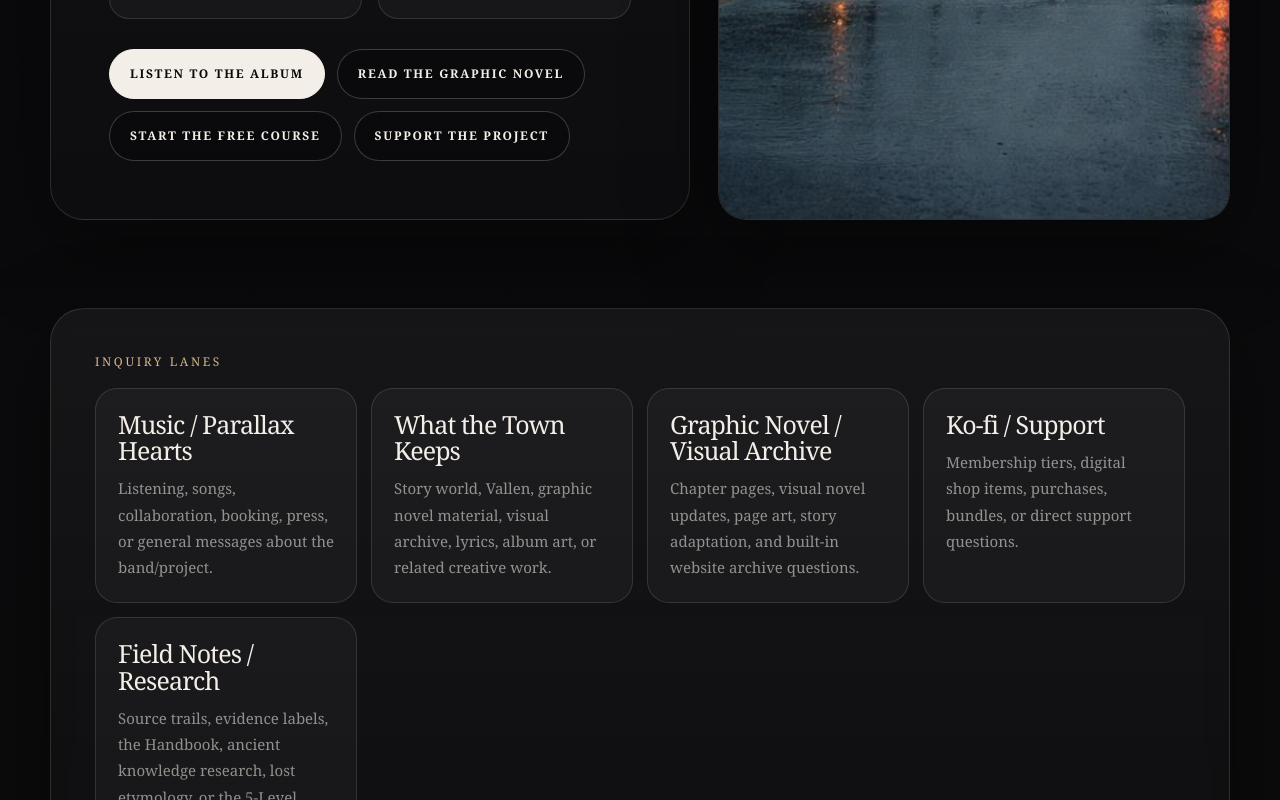
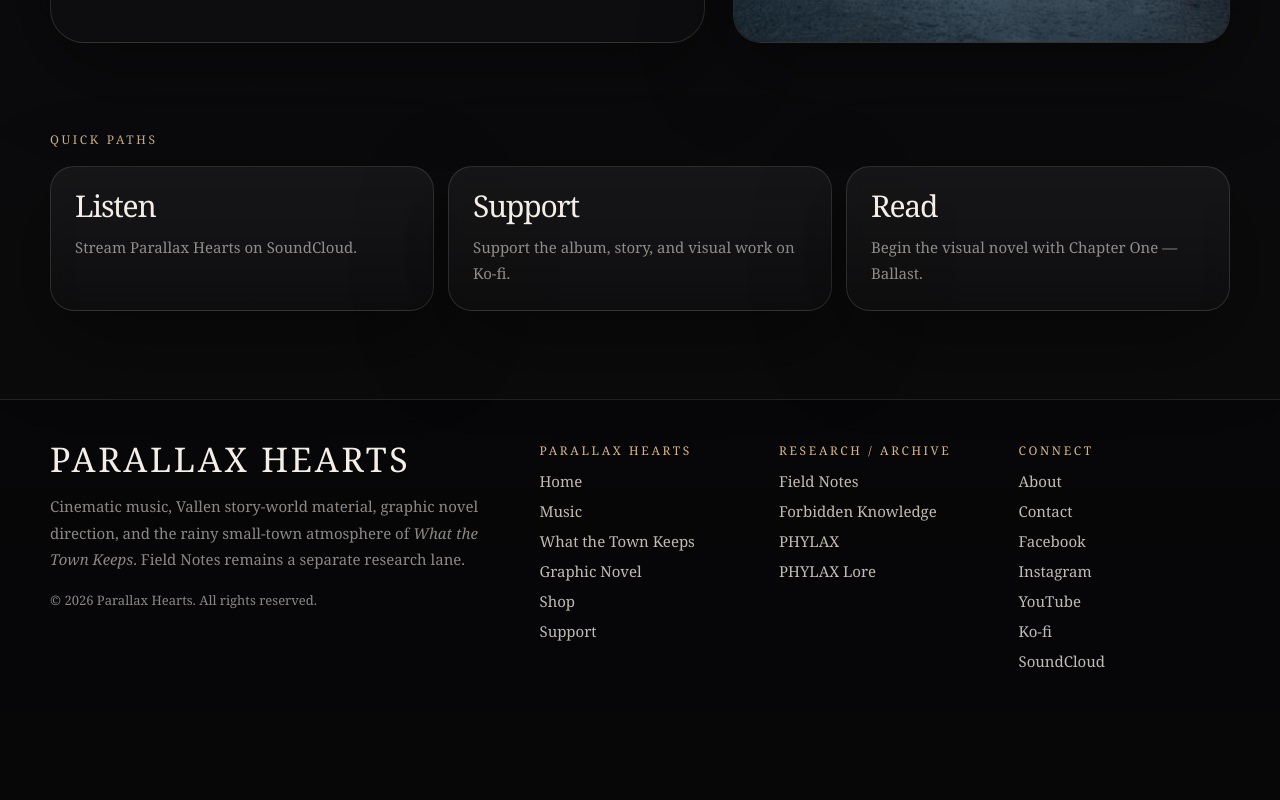
Before and after one commit to chthomps4/parallaxhearts-site, a Next.js app in the folder site/: page /contact in a window 1280 px wide. Shown: the part 1040-1840 px from the top of the page. After the commit the page ends 1753 px from the top, so only its background shows below. Built offline with nearby package versions, Linux system fonts and the light colour scheme.

Commit message:
Clean up contact page focus

```diff
--- a/site/app/contact/page.tsx
+++ b/site/app/contact/page.tsx
@@ -12,14 +12,14 @@ const soundCloudUrl = "https://soundcloud.com/parallax-hearts";
 export const metadata: Metadata = {
   title: "Contact | Parallax Hearts",
   description:
-    "Contact Parallax Hearts for music, What the Town Keeps, the graphic novel, Vallen story-world material, Ko-fi support, social links, collaboration, press, Field Notes, and research inquiries.",
+    "Contact and follow Parallax Hearts for music, What the Town Keeps, the visual novel, social links, Ko-fi support, and listener messages.",
   alternates: {
     canonical: "/contact",
   },
   openGraph: {
     title: "Contact | Parallax Hearts",
     description:
-      "Reach Parallax Hearts for music, What the Town Keeps, the graphic novel, Vallen story-world material, Ko-fi support, social links, collaboration, press, Field Notes, and research inquiries.",
+      "Follow Parallax Hearts, listen on SoundCloud, support on Ko-fi, or send a message about What the Town Keeps.",
     url: "https://parallaxhearts.org/contact",
     siteName: "Parallax Hearts",
     images: [
@@ -36,7 +36,7 @@ export const metadata: Metadata = {
     card: "summary_large_image",
     title: "Contact | Parallax Hearts",
     description:
-      "Reach Parallax Hearts for music, What the Town Keeps, the graphic novel, Vallen story-world material, Ko-fi support, social links, collaboration, press, Field Notes, and research inquiries.",
+      "Follow Parallax Hearts, listen on SoundCloud, support on Ko-fi, or send a message about What the Town Keeps.",
     images: ["/images/world.jpg"],
   },
 };
@@ -46,7 +46,6 @@ const navItems = [
   ["Music", "/music"],
   ["Story", "/project"],
   ["Graphic Novel", "/graphic-novel"],
-  ["Forbidden Knowledge", "/forbidden-knowledge"],
   ["Field Notes", "/field-notes"],
   ["Shop", "/shop"],
   ["Support", "/support"],
@@ -86,26 +85,24 @@ const contactLinks = [
   },
 ];
 
-const inquiryLanes = [
+const contactPaths = [
   {
-    title: "Music / Parallax Hearts",
-    text: "Listening, songs, collaboration, booking, press, or general messages about the band/project.",
+    title: "Listen",
+    text: "Stream Parallax Hearts on SoundCloud.",
+    href: soundCloudUrl,
+    external: true,
   },
   {
-    title: "What the Town Keeps",
-    text: "Story world, Vallen, graphic novel material, visual archive, lyrics, album art, or related creative work.",
+    title: "Support",
+    text: "Support the album, story, and visual work on Ko-fi.",
+    href: koFiUrl,
+    external: true,
   },
   {
-    title: "Graphic Novel / Visual Archive",
-    text: "Chapter pages, visual novel updates, page art, story adaptation, and built-in website archive questions.",
-  },
-  {
-    title: "Ko-fi / Support",
-    text: "Membership tiers, digital shop items, purchases, bundles, or direct support questions.",
-  },
-  {
-    title: "Field Notes / Research",
-    text: "Source trails, evidence labels, the Handbook, ancient knowledge research, lost etymology, or the 5-Level Rabbit Hole Method.",
+    title: "Read",
+    text: "Begin the visual novel with Chapter One — Ballast.",
+    href: "/graphic-novel/chapter-one/page-001",
+    external: false,
   },
 ];
 
@@ -174,7 +171,7 @@ export default function ContactPage() {
           <div
             style={{
               display: "grid",
-              gridTemplateColumns: "minmax(0, 1fr) minmax(300px, 0.8fr)",
+              gridTemplateColumns: "minmax(0, 1fr) minmax(300px, 0.76fr)",
               gap: "28px",
               alignItems: "stretch",
             }}
@@ -198,7 +195,7 @@ export default function ContactPage() {
               />
 
               <div style={{ position: "relative", zIndex: 2 }}>
-                <p className="kicker">Contact</p>
+                <p className="kicker">Contact / Follow</p>
 
                 <h1
                   style={{
@@ -210,21 +207,19 @@ export default function ContactPage() {
                     maxWidth: "760px",
                   }}
                 >
-                  Reach out through the right door.
+                  Follow the music. Send a note.
                 </h1>
 
                 <p
                   className="body-copy"
                   style={{
                     margin: "24px 0 0",
-                    maxWidth: "780px",
+                    maxWidth: "740px",
                     fontSize: "19px",
                   }}
                 >
-                  For Parallax Hearts, <em>What the Town Keeps</em>, the
-                  graphic novel, Vallen, Ko-fi support, collaboration, press,
-                  listener messages, social links, or Field Notes research
-                  inquiries, use the contact points below.
+                  Use this page for Parallax Hearts links, listener messages,
+                  music, social platforms, and direct support for <em>What the Town Keeps</em>.
                 </p>
 
                 <div
@@ -274,31 +269,6 @@ export default function ContactPage() {
                     </div>
                   ))}
                 </div>
-
-                <div
-                  style={{
-                    marginTop: "30px",
-                    display: "flex",
-                    gap: "12px",
-                    flexWrap: "wrap",
-                  }}
-                >
-                  <Link href="/music" className="primary-button">
-                    Listen to the Album
-                  </Link>
-
-                  <Link href="/graphic-novel" className="secondary-button">
-                    Read the Graphic Novel
-                  </Link>
-
-                  <Link href="/forbidden-knowledge" className="secondary-button">
-                    Start the Free Course
-                  </Link>
-
-                  <Link href="/support" className="secondary-button">
-                    Support the Project
-                  </Link>
-                </div>
               </div>
             </div>
 
@@ -329,50 +299,73 @@ export default function ContactPage() {
 
       <section style={{ padding: "0 0 88px" }}>
         <div className="site-container">
+          <p className="kicker">Quick paths</p>
+
           <div
-            className="glass-panel"
             style={{
-              padding: "clamp(26px, 5vw, 44px)",
+              display: "grid",
+              gridTemplateColumns: "repeat(auto-fit, minmax(230px, 1fr))",
+              gap: "14px",
+              marginTop: "18px",
             }}
           >
-            <p className="kicker">Inquiry lanes</p>
-
-            <div
-              style={{
-                display: "grid",
-                gridTemplateColumns: "repeat(auto-fit, minmax(230px, 1fr))",
-                gap: "14px",
-                marginTop: "18px",
-              }}
-            >
-              {inquiryLanes.map((lane) => (
-                <article
-                  key={lane.title}
-                  style={{
-                    border: "1px solid var(--line)",
-                    borderRadius: "22px",
-                    padding: "22px",
-                    background: "rgba(255,255,255,0.035)",
-                  }}
-                >
+            {contactPaths.map((path) => {
+              const content = (
+                <>
                   <h2
                     style={{
                       margin: 0,
-                      fontSize: "25px",
-                      lineHeight: 1.05,
-                      letterSpacing: "-0.035em",
+                      fontSize: "30px",
+                      lineHeight: 1.02,
+                      letterSpacing: "-0.04em",
                       fontWeight: 400,
                     }}
                   >
-                    {lane.title}
+                    {path.title}
                   </h2>
 
                   <p className="soft-copy" style={{ margin: "12px 0 0" }}>
-                    {lane.text}
+                    {path.text}
                   </p>
-                </article>
-              ))}
-            </div>
+                </>
+              );
+
+              if (path.external) {
+                return (
+                  <a
+                    key={path.title}
+                    href={path.href}
+                    target="_blank"
+                    rel="noreferrer"
+                    className="glass-panel"
+                    style={{
+                      padding: "24px",
+                      borderRadius: "24px",
+                      color: "var(--paper)",
+                      textDecoration: "none",
+                    }}
+                  >
+                    {content}
+                  </a>
+                );
+              }
+
+              return (
+                <Link
+                  key={path.title}
+                  href={path.href}
+                  className="glass-panel"
+                  style={{
+                    padding: "24px",
+                    borderRadius: "24px",
+                    color: "var(--paper)",
+                    textDecoration: "none",
+                  }}
+                >
+                  {content}
+                </Link>
+              );
+            })}
           </div>
         </div>
       </section>
```
